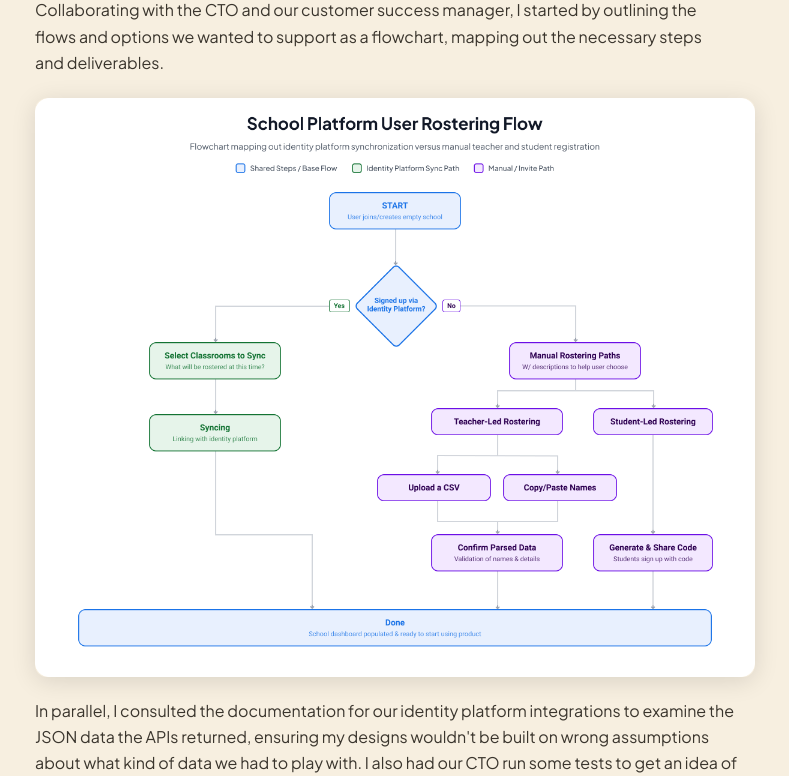
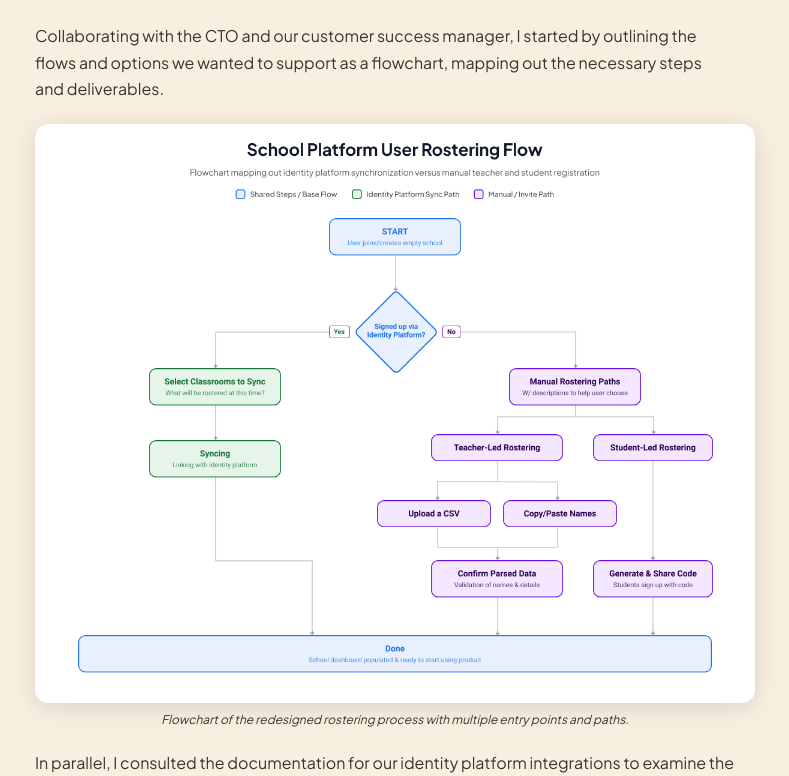
Before and after one commit to Roxanoel/portfolio26, a React (Vite) app: page /work/simplified-student-rostering in a window 1280 px wide. Shown: the part 2924-3700 px from the top of the page, without its empty margins (245-1034 px from the left). Built offline with nearby package versions, Linux system fonts and the light colour scheme.

Commit message:
Added image legends

```diff
--- /dev/null
+++ b/src/components/Legend.jsx
@@ -0,0 +1,10 @@
+import styles from "./Legend.module.css";
+
+export function Legend({ caption, children }) {
+  return (
+    <figure className={styles.figure}>
+      {children}
+      <figcaption className={styles.caption}>{caption}</figcaption>
+    </figure>
+  );
+}
--- /dev/null
+++ b/src/components/Legend.module.css
@@ -0,0 +1,14 @@
+.figure {
+  margin: 0;
+  display: flex;
+  flex-direction: column;
+  gap: 8px;
+}
+
+.caption {
+  font-size: var(--text-xs);
+  line-height: var(--leading-normal);
+  color: var(--ink-soft);
+  font-style: italic;
+  text-align: center;
+}
--- a/src/pages/projects/DesignSystemOverhaul.jsx
+++ b/src/pages/projects/DesignSystemOverhaul.jsx
@@ -2,6 +2,7 @@ import { ProjectLayout } from "../../components/ProjectLayout";
 import { Slide } from "../../components/Slide";
 import { CompareSlider } from "../../components/CompareSlider";
 import { CaseStudyImage } from "../../components/CaseStudyImage";
+import { Legend } from "../../components/Legend";
 import { PROJECTS } from "../../data/projects";
 import lineChartLight from "../../assets/project-design-system-overhaul/line-chart-light.png";
 import lineChartDark from "../../assets/project-design-system-overhaul/line-chart-dark.png";
@@ -48,12 +49,14 @@ export function OpteoDesignSystemOverhaul() {
               for building the specific logic for all chart types.
             </p>
             <br />
+            <Legend caption="Line chart in its contained, full-width variant, automatically adapting to light and dark themes.">
               <CompareSlider
                 itemOne={lineChartContainedLight}
                 itemTwo={lineChartContainedDark}
                 altOne="Contained line chart in light mode"
                 altTwo="Contained line chart in dark mode"
               />
+            </Legend>
           </div>
           <div className={slideStyles.contentGroup}>
             <h3 className={slideStyles.contentHeading}>
@@ -96,6 +99,7 @@ export function OpteoDesignSystemOverhaul() {
               queries all real series to populate the content.
             </p>
             <br />
+            <Legend caption="Custom multi-series tooltip vs. amCharts' default.">
               <CompareSlider
                 itemOne={multiSeriesTooltip}
                 itemTwo={originalTooltip}
@@ -104,6 +108,7 @@ export function OpteoDesignSystemOverhaul() {
                 labelOne="Custom"
                 labelTwo="Default"
               />
+            </Legend>
           </div>
           <div className={slideStyles.contentGroup}>
             <h3 className={slideStyles.contentHeading}>
@@ -132,6 +137,7 @@ export function OpteoDesignSystemOverhaul() {
           components in the system.
         </p>
         <br />
+        <Legend caption="Number input component handling real-time masking.">
           <video
             src={numberInputVideo}
             autoPlay
@@ -141,6 +147,7 @@ export function OpteoDesignSystemOverhaul() {
             className={slideStyles.media}
             aria-label="Number input interaction demo"
           />
+        </Legend>
         <div className={slideStyles.contentBody} style={{ marginTop: "1.5em" }}>
           <div className={slideStyles.contentGroup}>
             <h3 className={slideStyles.contentHeading}>Masking approach</h3>
@@ -195,18 +202,20 @@ export function OpteoDesignSystemOverhaul() {
           .
           <br />
           <br />
-          In the previous version of the app, users could pick one of five
+          In the previous version of the app, users could only pick one of five
           pre-set colors. In this new design, we provided eight presets and the
           ability to pick a custom color, or paste a custom hex code. The latter
           option is particularly neat for cases where users might want to use an
           account's specific brand color.
           <br />
         </p>
+        <Legend caption="The color picker shown in-context.">
           <CaseStudyImage
             src={colorPickerInContext}
             alt="Color picker in context within a table cell"
             maxWidth={300}
           />
+        </Legend>
         <div className={slideStyles.contentBody} style={{ marginTop: "1.5em" }}>
           <div className={slideStyles.contentGroup}>
             <h3 className={slideStyles.contentHeading}>
--- a/src/pages/projects/MentalHealthResourceAssignment.jsx
+++ b/src/pages/projects/MentalHealthResourceAssignment.jsx
@@ -1,6 +1,7 @@
 import { ProjectLayout } from "../../components/ProjectLayout";
 import { Slide } from "../../components/Slide";
 import { CaseStudyImage } from "../../components/CaseStudyImage";
+import { Legend } from "../../components/Legend";
 import { PROJECTS } from "../../data/projects";
 import multiStepAltSkeleton from "../../assets/project-resources/multi-step-alt-skeleton.png";
 import multiStepWizardSkeleton from "../../assets/project-resources/multi-step-wizard-skeleton.png";
@@ -122,10 +123,12 @@ export function MentalHealthResourceAssignment() {
             </p>
           </div>
           <div className={slideStyles.contentGroup}>
+            <Legend caption="Early exploration of a three-step modal wizard with a progress tracker on the left.">
               <CaseStudyImage
                 src={multiStepWizardSkeleton}
                 alt="Multi-step wizard skeleton layout"
               />
+            </Legend>
           </div>
           <div className={slideStyles.contentGroup}>
             <h3 className={slideStyles.contentHeading}>
@@ -144,10 +147,12 @@ export function MentalHealthResourceAssignment() {
             </p>
           </div>
           <div className={slideStyles.contentGroup}>
+            <Legend caption="Single-column alternative that improved responsiveness but introduced confusion with pre-filled steps.">
               <CaseStudyImage
                 src={multiStepAltSkeleton}
                 alt="Multi-step alternative skeleton layout"
               />
+            </Legend>
           </div>
           <div className={slideStyles.contentGroup}>
             <h3 className={slideStyles.contentHeading}>Single-page skeleton</h3>
@@ -160,10 +165,12 @@ export function MentalHealthResourceAssignment() {
             </p>
           </div>
           <div className={slideStyles.contentGroup}>
+            <Legend caption="The final approach consolidating all inputs on one screen for minimal disruption to the user's workflow.">
               <CaseStudyImage
                 src={skeletonSinglePage}
                 alt="Single-page skeleton layout"
               />
+            </Legend>
           </div>
         </div>
       </Slide>
@@ -209,10 +216,12 @@ export function MentalHealthResourceAssignment() {
             </p>
           </div>
           <div className={slideStyles.contentGroup}>
+            <Legend caption="Resource card explorations with varying layouts and information display formats">
               <CaseStudyImage
                 src={explorationsResources}
                 alt="Explorations of resource assignment interfaces"
               />
+            </Legend>
           </div>
           <div className={slideStyles.contentGroup}>
             <h3 className={slideStyles.contentHeading}>
@@ -245,10 +254,12 @@ export function MentalHealthResourceAssignment() {
             </p>
           </div>
           <div className={slideStyles.contentGroup}>
+            <Legend caption="Final card design featuring the grade-level scale, radio button selection, and a consistent scan-friendly layout.">
               <CaseStudyImage
                 src={solutionCards}
                 alt="Final solution cards for resource assignment"
               />
+            </Legend>
           </div>
         </div>
       </Slide>
@@ -305,10 +316,12 @@ export function MentalHealthResourceAssignment() {
             </p>
           </div>
           <div className={slideStyles.contentGroup}>
+            <Legend caption="The shipped resource recommendation interface with search, filters, and context-aware pre-filling.">
               <CaseStudyImage
                 src={solutionResourceRecommendation}
                 alt="Final resource recommendation solution"
               />
+            </Legend>
           </div>
         </div>
       </Slide>
--- a/src/pages/projects/SimplifiedStudentRostering.jsx
+++ b/src/pages/projects/SimplifiedStudentRostering.jsx
@@ -1,6 +1,7 @@
 import { ProjectLayout } from "../../components/ProjectLayout";
 import { Slide } from "../../components/Slide";
 import { CaseStudyImage } from "../../components/CaseStudyImage";
+import { Legend } from "../../components/Legend";
 import { PROJECTS } from "../../data/projects";
 import rosteringFlowchart from "../../assets/project-rostering/add_new_student.png";
 import rosteringFlowchartImg from "../../assets/project-rostering/rostering-flowchart.png";
@@ -74,11 +75,13 @@ export function SimplifiedStudentRostering() {
                 here.
               </p>
             </div>
+            <Legend caption="Re-creation of the original manual student entry form.">
               <CaseStudyImage
                 src={rosteringFlowchart}
                 alt="Form to add a new student"
                 maxWidth={560}
               />
+            </Legend>
             <div className={slideStyles.contentGroup}>
               <p className={slideStyles.contentParagraph}>
                 The CSV template worked for more tech-savvy users, but
@@ -143,10 +146,12 @@ export function SimplifiedStudentRostering() {
           flowchart, mapping out the necessary steps and deliverables.
         </p>
         <br />
+        <Legend caption="Flowchart of the redesigned rostering process with multiple entry points and paths.">
           <CaseStudyImage
             src={rosteringFlowchartImg}
             alt="Flowchart of the rostering process"
           />
+        </Legend>
         <br />
         <p className={slideStyles.body}>
           In parallel, I consulted the documentation for our identity platform
@@ -185,11 +190,13 @@ export function SimplifiedStudentRostering() {
               </p>
             </div>
             <div className={slideStyles.contentGroup}>
+              <Legend caption="Prototype explorations of loading states and sync feedback during the identity platform integration.">
                 <CaseStudyImage
                   src={explorationsAsyncStep}
                   alt="Explorations of async step"
                   maxWidth={368}
                 />
+              </Legend>
             </div>
             <div className={slideStyles.contentGroup}>
               <h3 className={slideStyles.contentHeading}>
@@ -204,10 +211,12 @@ export function SimplifiedStudentRostering() {
               </p>
             </div>
             <div className={slideStyles.contentGroup}>
+              <Legend caption="A visualisation of the new step-by-step flow.">
                 <CaseStudyImage
                   src={flowPresentation}
                   alt="Flow presentation mockups"
                 />
+              </Legend>
               <br />
             </div>
             <div className={slideStyles.contentGroup}>
@@ -224,11 +233,13 @@ export function SimplifiedStudentRostering() {
               </p>
             </div>
             <div className={slideStyles.contentGroup}>
+              <Legend caption="Classroom code interface supporting both shareable URL links and display-friendly codes.">
                 <CaseStudyImage
                   src={shareCode}
                   alt="Share code interface"
                   maxWidth={560}
                 />
+              </Legend>
             </div>
           </div>
         </div>
```
Lines whose indentation alone changed are shown as unchanged.
